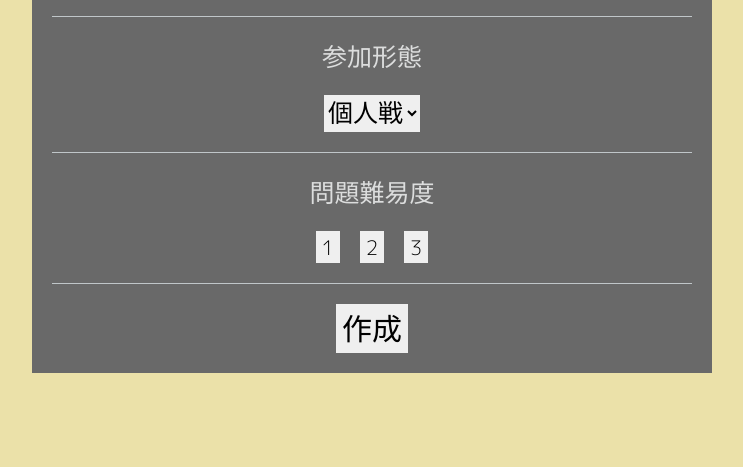
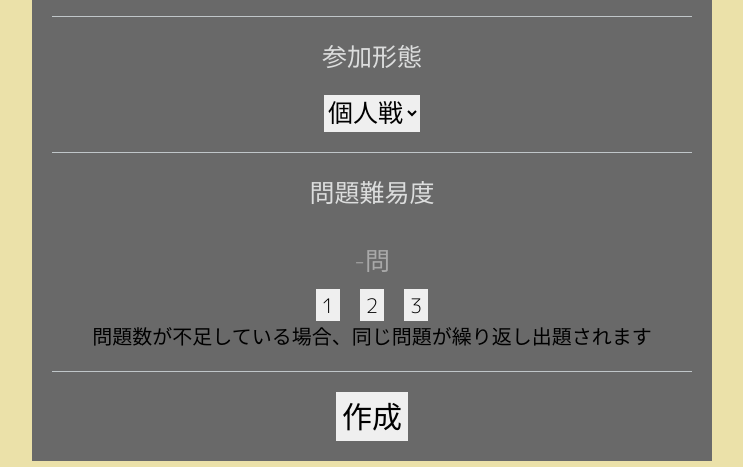
Before and after one commit to yamabato/Programma, a Flask app: template templates/new_room.html in a window 1280 px wide. Shown: the part 811-1278 px from the top of the page, without its empty margins (268-1011 px from the left). Run offline with Flask 3, Linux system fonts and the light colour scheme; the template is opened without the code that fills it: most values are stand-ins (such as "Sample title", 1, 10 or a date in 2020); some web fonts are replaced.

Commit message:
add: displaying number of problems on new_room

```diff
--- a/main.py
+++ b/main.py
@@ -6,7 +6,7 @@ from lecture import generate_lecture_html, generate_task_cases_data, get_lecture
 from program import check_python_program, get_python_program_output
 from contact import record_contact, get_faq_list
 from pencil import get_puzzle_info, get_problem_select, check_game_program
-from match import make_new_room, enter_room, get_participant_list, start_match, is_started, return_match_next_problem, check_match_program, is_finished, surrender, generate_ranking_html, get_room_info, get_problem_html
+from match import make_new_room, enter_room, get_participant_list, start_match, is_started, return_match_next_problem, check_match_program, is_finished, surrender, generate_ranking_html, get_room_info, get_problem_html, get_number_of_problems
 from user import signup, signin, check_auto_signin, record_cleared_task
 
 app = Flask(__name__)
@@ -142,6 +142,15 @@ def new_room_page():
         return {"ok": ok, "match_id": match_id, "match_key": match_key, "errmsg": errmsg}
     else:
         return render_template("new_room.html", header_type="match", title="部屋作成", username=username)
+
+@app.route("/no_of_prob", methods=["POST"])
+def return_number_of_problems():
+    posted_data_json = get_posted_data()
+    level = posted_data_json["level"]
+
+    number = get_number_of_problems(level)
+
+    return {"number": number}
 
 @app.route("/enter", methods=["POST", "GET"])
 def enter_page():
--- a/match.py
+++ b/match.py
@@ -475,3 +475,8 @@ def surrender(match_id, match_key, username):
     save_match_data(match_data, match_id)
 
     return True
+
+def get_number_of_problems(level):
+    problems = get_problem_list(level)
+
+    return len(problems)
--- a/scripts/new_room.js
+++ b/scripts/new_room.js
@@ -18,6 +18,8 @@ function changeMatchType(){
 
 function toggleLevel(level){
     document.getElementById(`level-${level}`).classList.toggle("on");
+    matchLevel = [1,2,3].filter((x)=>{return document.getElementById(`level-${x}`).classList.contains("on");});
+    getNumberOfProblems(matchLevel);
 }
 
 function checkNewRoomSetting(){
@@ -130,3 +132,22 @@ function sendNewRoomSetting(){
     }).catch((error) => {
     });;
 }
+
+function getNumberOfProblems(level){
+    fetch("https://programming.pythonanywhere.com/no_of_prob", {
+        method: "POST",
+        headers: {
+            "Content-Type": "application/json"
+        },
+        body: JSON.stringify({"level": level})
+    }).then((response) => {
+        if(!response.ok) {
+            console.log("ERROR");
+        }
+        return response.json();
+    }).then((data)  => {
+        number = data["number"];
+        document.getElementById("match-number-of-problems").innerHTML = `${number}問`;
+    }).catch((error) => {
+    });;
+}
--- a/stylesheets/new_room.css
+++ b/stylesheets/new_room.css
@@ -60,3 +60,12 @@ body{
     font-size: 30px;
     border: none;
 }
+#match-number-of-problems{
+    font-size: 25px;
+    margin: 10px 0px;
+    color: #a9a9a9;
+}
+.match-number-notes{
+    font-size: 20px;
+    color: black;
+}
--- a/templates/new_room.html
+++ b/templates/new_room.html
@@ -69,12 +69,15 @@
 
             <div class="match-sub-container">
                 <div class="match-sub-container-title">問題難易度</div>
+
+                <div id="match-number-of-problems">-問</div>
                 <div id="match-level-buttons">
                     <button id="level-1" class="match-level-button" onclick="toggleLevel(1);">1</button>
                     <button id="level-2" class="match-level-button" onclick="toggleLevel(2);">2</button>
                     <button id="level-3" class="match-level-button" onclick="toggleLevel(3);">3</button>
                 </div>
 
+                <div class="match-number-notes">問題数が不足している場合、同じ問題が繰り返し出題されます</div>
             </div>
 
             <div class="match-sub-container">
```
Also changed, not shown: data/signed_in_users.json (+1 -1 lines).
